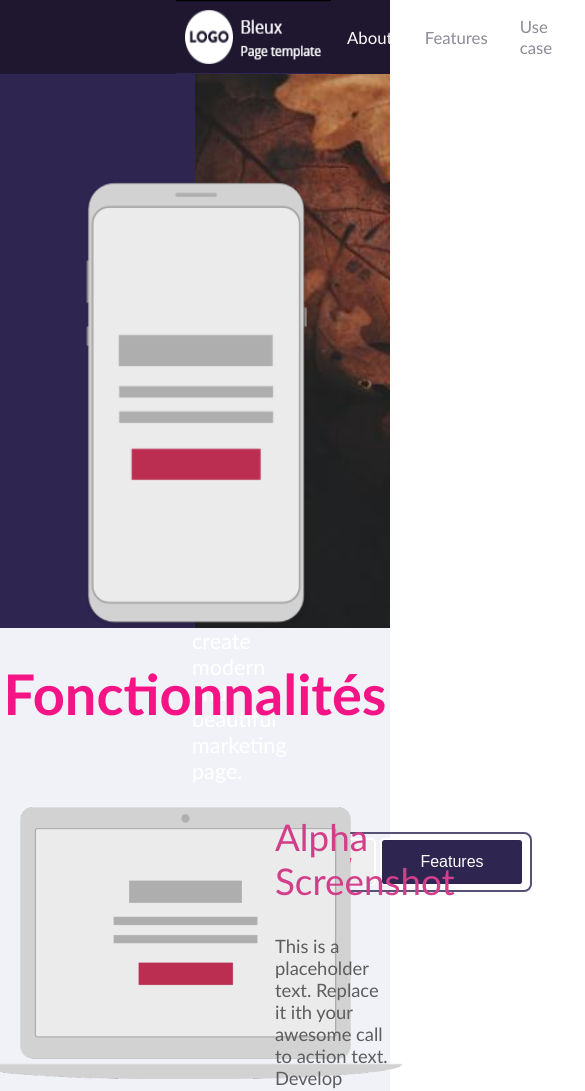
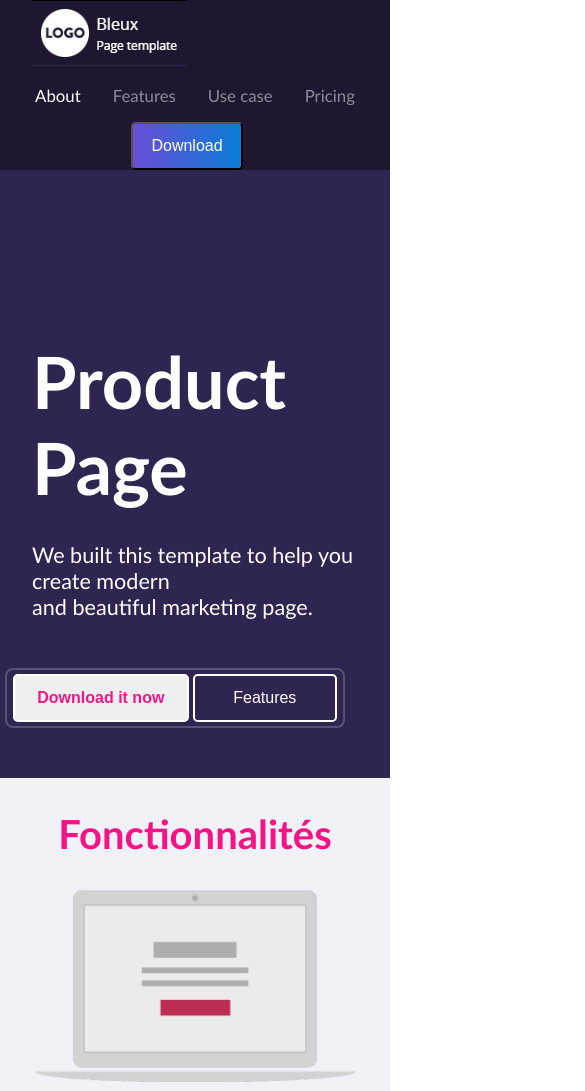
Before and after one commit to Gtati/proyectoH, a plain HTML site: page index.html in a window 390 px wide. Shown: the top 1091 px of the page, 585 px wide, since content can reach past the window. Drawn offline with nearby package versions, Linux system fonts and the light colour scheme.

Commit message:
responsive

```diff
--- a/style.css
+++ b/style.css
@@ -318,3 +318,100 @@ a .bx {
     color: #606060;
 
   }
+
+  @media(max-width:920px){
+    .Download{
+        margin-right: 1rem;
+    }
+h1{
+    padding-left: 2rem;
+
+}.text1{
+    padding-left: 2rem;
+}
+.phone{
+    padding-right: 6rem;
+}
+.buttons{
+    margin-left: 3rem;
+}
+.computer{
+    margin: 0;
+    padding: 0;
+    width: 200px;
+
+}.cajas{
+    flex-wrap:wrap
+}
+
+.containerMedia{
+    margin-left: 3rem;
+}
+.part2{
+    height: 33rem;
+}
+.text2, .p1, .p2, .chulo{
+  padding-left: 13rem;
+}
+.content{
+    width: auto;
+}
+  }
+@media(max-width: 480px) {
+    .header{
+        display: block;
+    }
+    .navbar{
+        flex-wrap: wrap;
+    }.title{
+        width: 100%;
+        height: 38rem;
+    }.title2{
+        display: none;
+    }
+    .buttons{
+        margin-left: .3rem;
+    }
+    .title3{
+        font-size: 2.5rem;
+    }
+    .container1{
+        flex-direction: column;
+        padding: 2rem;
+    }
+    .part2{
+        height: auto;
+    }
+    .computer{
+        width: 100%;
+        display: flex;
+        justify-content: center;
+    }
+    .laptop{
+        margin:0;
+        width: 20rem;
+        height: 12rem;
+    }
+   .logo{
+    margin-left: 2rem;
+   }.content{
+        width: 90%;
+        padding: 1rem;
+    }
+    .text2, .p1, .p2,.chulo{
+        padding-left: 2rem;
+    }
+    .text2{
+        padding-top: 2rem;
+    }
+    .final{
+        padding-left: 7rem;
+    }
+    .footer{
+        flex-direction: column;
+       padding-right: 4rem;
+    }
+    .containerMedia{
+        margin-left: 5rem;
+    }
+}
```
